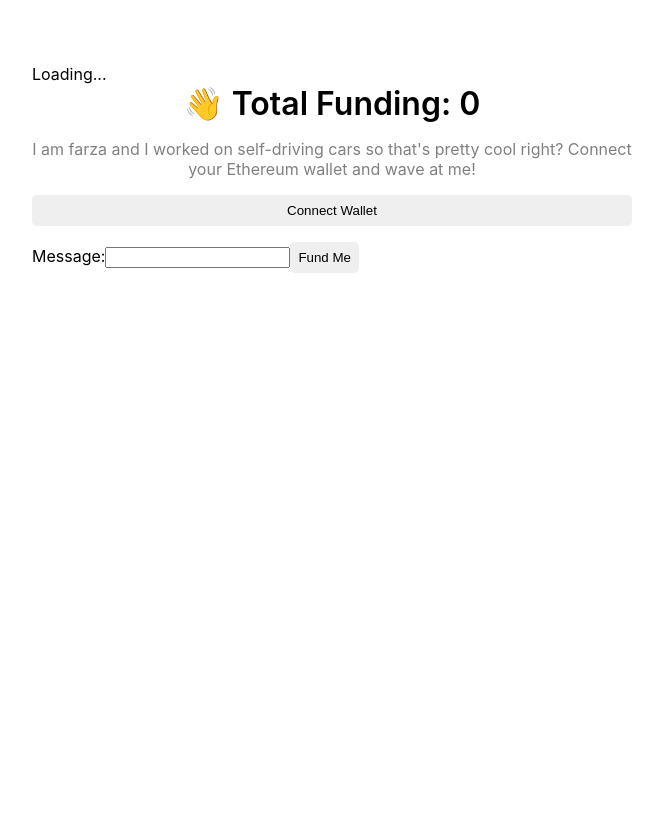
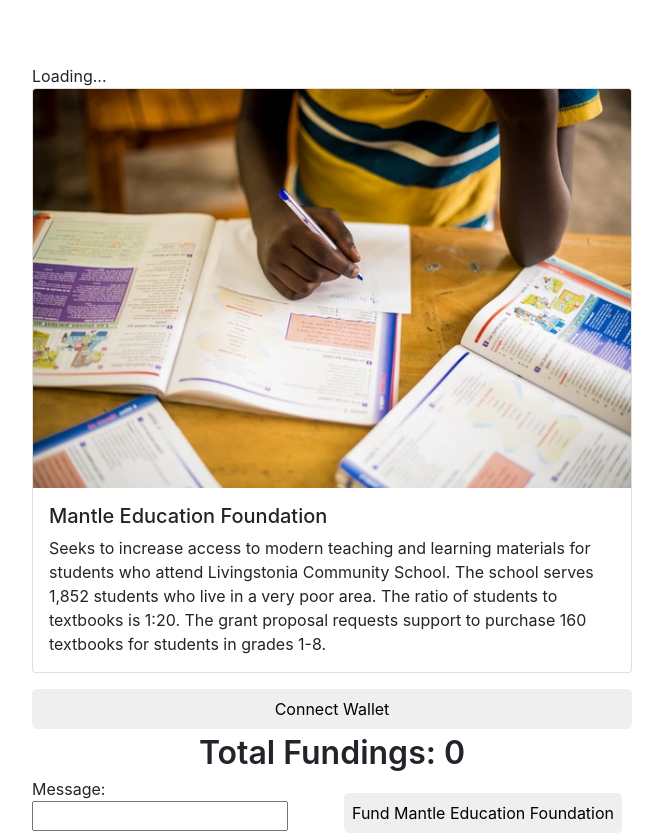
Before and after one commit to GraceFrank/deCryptofund-ui, a React (Create React App) app: page / in a window 1280 px wide. Shown: the whole page, without its empty margins (308-971 px from the left). Before the commit the page ends 800 px from the top, so only its background shows below. Built offline with nearby package versions, Linux system fonts and the light colour scheme.

Commit message:
added a little bit of styling

```diff
--- a/public/index.html
+++ b/public/index.html
@@ -15,6 +15,13 @@
       user's mobile device or desktop. See https://developers.google.com/web/fundamentals/web-app-manifest/
     -->
     <link rel="manifest" href="%PUBLIC_URL%/manifest.json" />
+    <link
+      href="https://cdn.jsdelivr.net/npm/bootstrap@5.1.3/dist/css/bootstrap.min.css"
+      rel="stylesheet"
+      integrity="sha384-1BmE4kWBq78iYhFldvKuhfTAU6auU8tT94WrHftjDbrCEXSU1oBoqyl2QvZ6jIW3"
+      crossorigin="anonymous"
+    />
+
     <!--
       Notice the use of %PUBLIC_URL% in the tags above.
       It will be replaced with the URL of the `public` folder during the build.
@@ -39,5 +46,15 @@
       To begin the development, run `npm start` or `yarn start`.
       To create a production bundle, use `npm run build` or `yarn build`.
     -->
+    <script
+      src="https://cdn.jsdelivr.net/npm/@popperjs/core@2.10.2/dist/umd/popper.min.js"
+      integrity="sha384-7+zCNj/IqJ95wo16oMtfsKbZ9ccEh31eOz1HGyDuCQ6wgnyJNSYdrPa03rtR1zdB"
+      crossorigin="anonymous"
+    ></script>
+    <script
+      src="https://cdn.jsdelivr.net/npm/bootstrap@5.1.3/dist/js/bootstrap.min.js"
+      integrity="sha384-QJHtvGhmr9XOIpI6YVutG+2QOK9T+ZnN4kzFN1RtK3zEFEIsxhlmWl5/YESvpZ13"
+      crossorigin="anonymous"
+    ></script>
   </body>
 </html>
--- a/src/App.js
+++ b/src/App.js
@@ -2,6 +2,7 @@ import React, { useEffect, useState } from "react";
 import { ethers } from "ethers";
 import abi from "./utils/DeCryptoFund.json";
 import "./App.css";
+import FundingDetails from "./FundingDetails";
 
 export default function App() {
   const contractAddress = "0xC48AD3d45675Fbb8d343AE29A208bE3D7692C948";
@@ -194,21 +195,18 @@ export default function App() {
     <div className="mainContainer">
       <div className="dataContainer">
         {loadingTotalFund && <div>Loading...</div>}
-        <div className="header">👋 Total Funding: {totalFunding}</div>
 
-        <div className="bio">
-          I am farza and I worked on self-driving cars so that's pretty cool
-          right? Connect your Ethereum wallet and wave at me!
-        </div>
+        <FundingDetails fundingCount={totalFunding} />
 
         {!currentAccount && (
           <button className="waveButton" onClick={connectWallet}>
             Connect Wallet
           </button>
         )}
-
-        <form onSubmit={fund}>
-          <label>
+        <div className="header">Total Fundings: {totalFunding}</div>
+        <form className="row" onSubmit={fund}>
+          <div className="col">
+            <label className="form-label">
               Message:
               <input
                 type="text"
@@ -217,10 +215,14 @@ export default function App() {
                 onChange={({ target }) => setMessage(target.value)}
               />
             </label>
+          </div>
+          <div className="col">
             <button type="submit" className="waveButton">
-            Fund Me
+              Fund Mantle Education Foundation
             </button>
+          </div>
         </form>
+
         {allFundings.map((wave, index) => {
           return (
             <div
--- /dev/null
+++ b/src/FundingDetails.jsx
@@ -0,0 +1,22 @@
+import React from "react";
+import image from "./images/header.jpg";
+
+export default function FundingDetails() {
+  return (
+    <div className="card">
+      <img src={image} className="card-img-top" alt="foundation image" />
+      <div className="card-body">
+        <div className="d-flex justify-content-between">
+          <h5 className="card-title">Mantle Education Foundation</h5>
+        </div>
+        <p className="card-text">
+          Seeks to increase access to modern teaching and learning materials for
+          students who attend Livingstonia Community School. The school serves
+          1,852 students who live in a very poor area. The ratio of students to
+          textbooks is 1:20. The grant proposal requests support to purchase 160
+          textbooks for students in grades 1-8.
+        </p>
+      </div>
+    </div>
+  );
+}
```
Also changed, not shown: src/images/header.jpg (added). Lines whose indentation alone changed are shown as unchanged.
